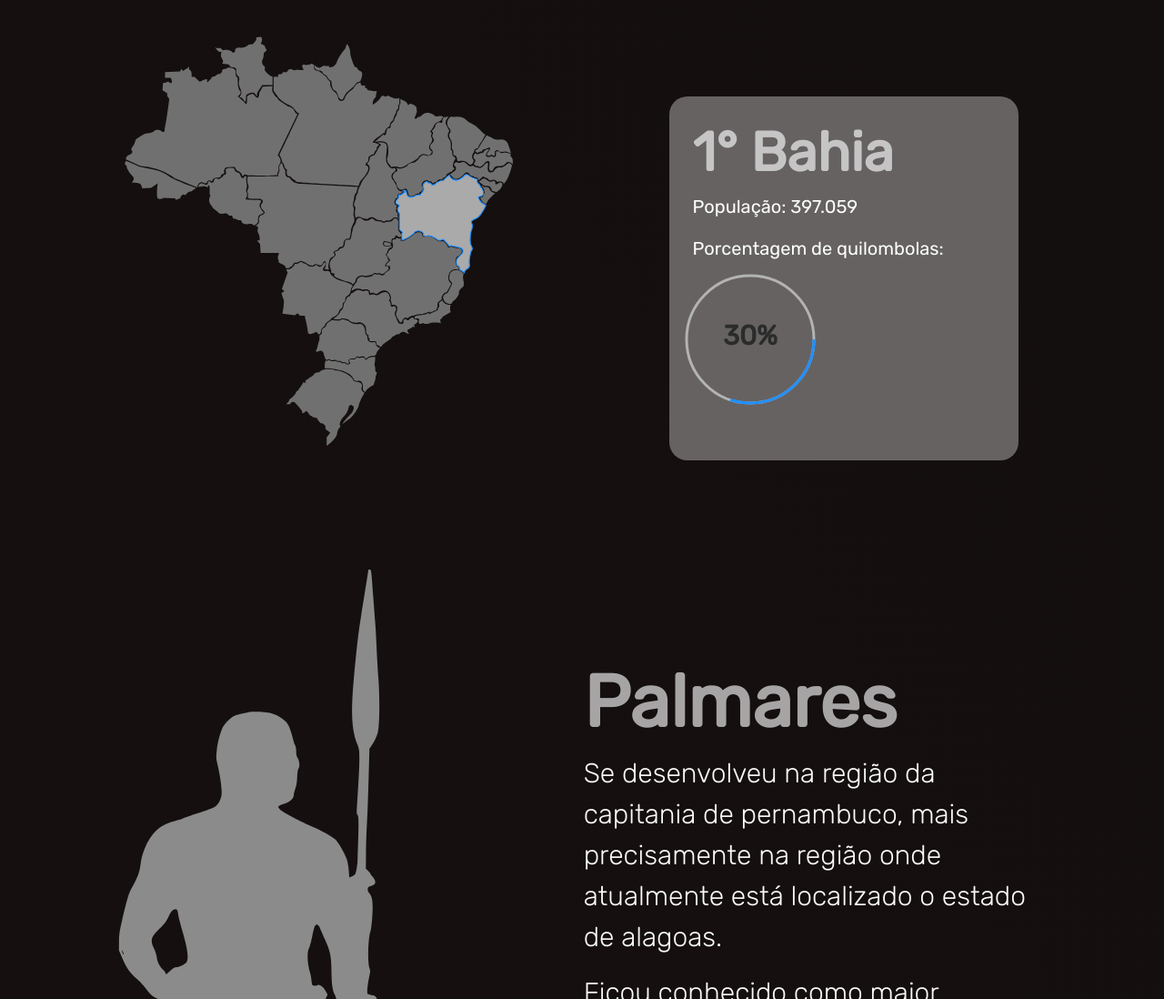
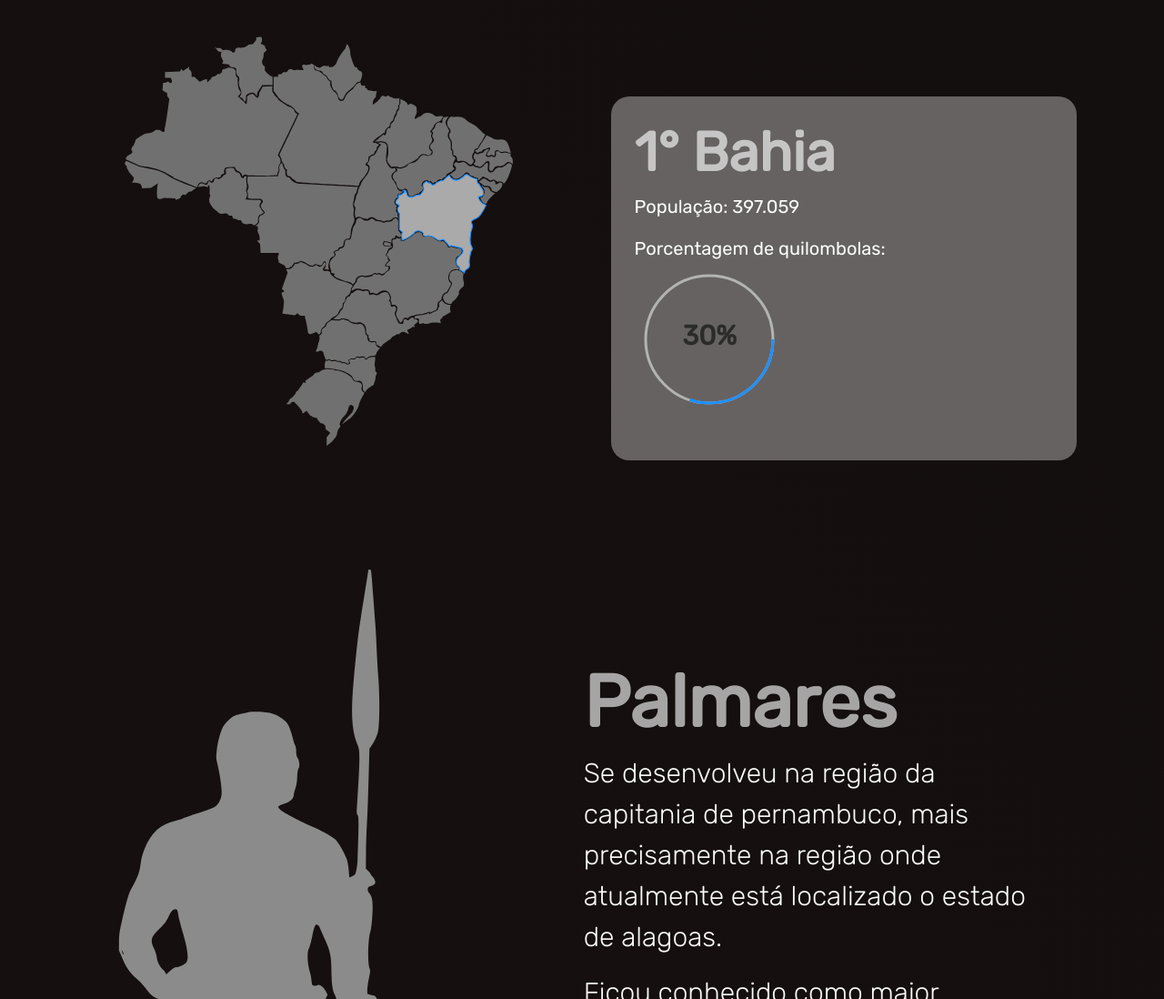
Before and after one commit to K1Melo/pjct-quilombolas, a Vue app: page /lugares in a window 1280 px wide. Shown: the part 1734-2832 px from the top of the page at 91% size. Built offline with nearby package versions, Linux system fonts and the light colour scheme; what vue3-particles would draw is missing.

Commit message:
Locations finish

```diff
--- a/src/components/Home/Swiper.css
+++ b/src/components/Home/Swiper.css
@@ -1,6 +1,5 @@
-
 .swiper-pagination-bullet {
-    background-color:#000000 !important;
+    background-color: #000000 !important;
     opacity: 0.5 !important;
     margin-bottom: 2vh !important;
 }
@@ -10,21 +9,44 @@
 }
 
 .dark .swiper-pagination-bullet {
-    background-color:#ffffff !important;
+    background-color: #ffffff !important;
 }
 
-.swiper-button-disabled, .swiper-button-next, .swiper-button-prev {
+.swiper-button-disabled,
+.swiper-button-next,
+.swiper-button-prev {
     color: #000000 !important;
 
 }
 
-.dark .swiper-button-next, .dark .swiper-button-prev {
+.dark .swiper-button-next,
+.dark .swiper-button-prev {
     color: #ffffff !important;
 }
 
+.famous-quilombos {
+
+    .swiper-pagination-bullet {
+        background-color: #000000 !important;
+        opacity: 0.5 !important;
+        margin-top: 2vh !important;
+    }
+
+    .swiper-pagination-bullet-active {
+        opacity: 1 !important;
+    }
+
+    .dark .swiper-pagination-bullet {
+        background-color: #000000 !important;
+    }
+}
+
+
 @media only screen and (max-width: 900px) {
 
-    .swiper-button-disabled::after, .swiper-button-next::after, .swiper-button-prev::after {
+    .swiper-button-disabled::after,
+    .swiper-button-next::after,
+    .swiper-button-prev::after {
         font-size: 7vw;
     }
 }
--- a/src/components/Locations/LocationsComp.vue
+++ b/src/components/Locations/LocationsComp.vue
@@ -32,7 +32,7 @@
             bubble: {
               distance: 150,
               duration: 2,
-              opacity: 0.5,
+              opacity: 0.4,
               size: 40
             },
             push: {
--- a/src/components/Locations/MapComp.vue
+++ b/src/components/Locations/MapComp.vue
@@ -345,7 +345,7 @@ svg {
 	position: relative;
 	overflow: hidden;
 	top: 60%;
-	right: 23%;
+	right: 33%;
 }
 
 .box-circle {
@@ -412,7 +412,7 @@ circle:nth-child(2) {
 	border-radius: 20px;
 	position: absolute;
 	padding: 2%;
-	width: 30%;
+	width:40%;
 	height: 50%;
 
 	opacity: 0;
--- a/src/views/LocationsView.vue
+++ b/src/views/LocationsView.vue
@@ -19,7 +19,7 @@ export default {
     LocationsComp,
     SpreadComp,
     MapComp,
-    PalmaresComp
+    PalmaresComp,
   }
 }
 
```
